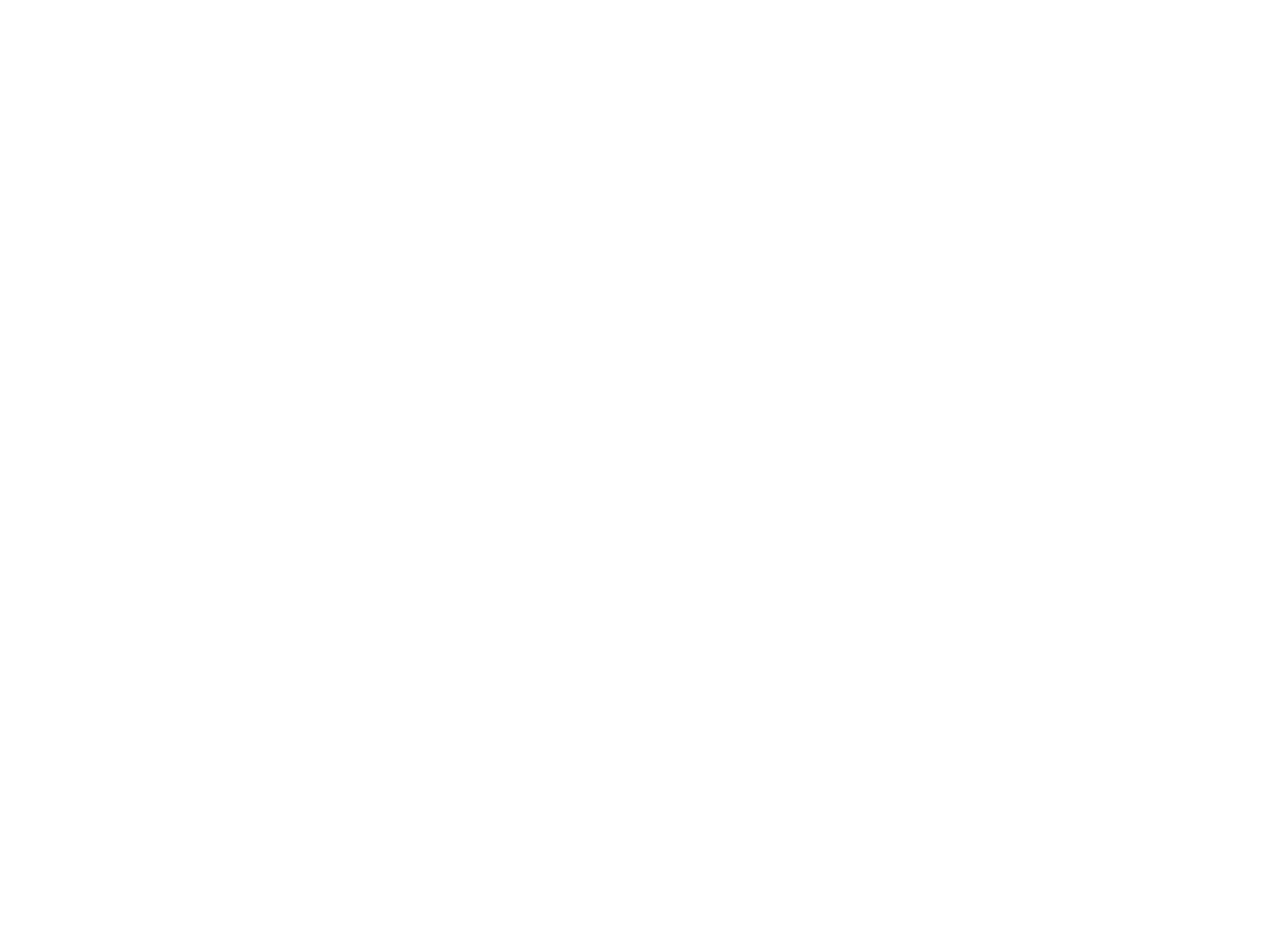
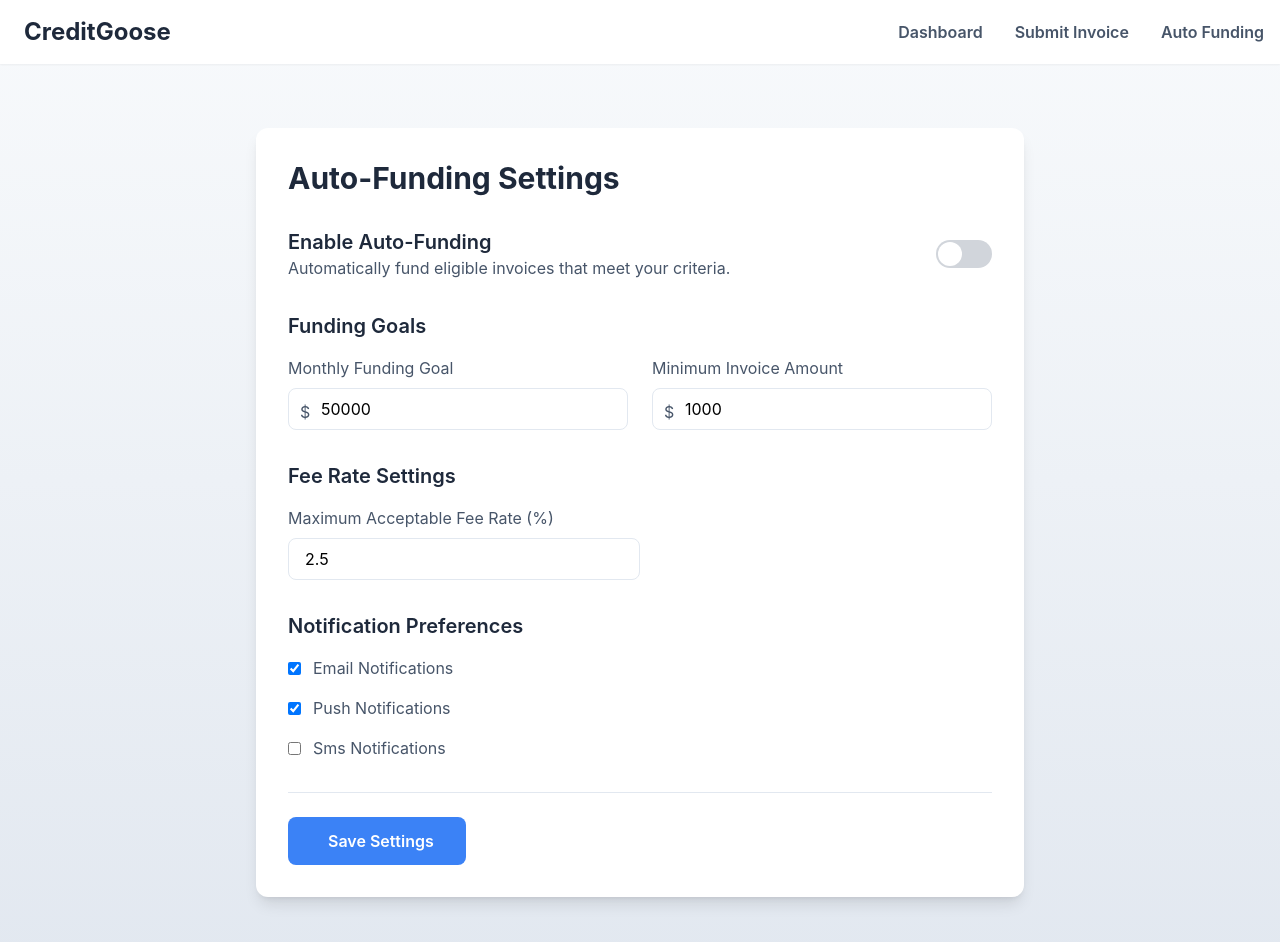
Before and after one commit to mks1313/CreditGoose-React, a React (Create React App) app: page /auto-funding-settings in a window 1280 px wide. Before the commit this address had no page. Shown: the top 942 px of the page. Before the commit the page ends 800 px from the top, so only its background shows below. Built offline with nearby package versions, Linux system fonts and the light colour scheme.

Commit message:
Added auto funding

```diff
--- a/src/App.js
+++ b/src/App.js
@@ -9,7 +9,7 @@ import SubmitInvoice from "./components/submitInvoice";
 import Dashboard from "./components/dashboard";
 import "./App.css";
 import Header from "./components/header";
-
+import AutoFundingSettings from "./components/autoFunding";
 const App = () => {
   return (
     <Router>
@@ -18,6 +18,10 @@ const App = () => {
         <Route path="/submit-invoice" element={<SubmitInvoice />} />
         <Route path="/dashboard" element={<Dashboard />} />
         <Route path="/header" element={<Header />} />
+        <Route
+          path="/auto-funding-settings"
+          element={<AutoFundingSettings />}
+        />
       </Routes>
     </Router>
   );
--- /dev/null
+++ b/src/components/autoFunding.js
@@ -0,0 +1,199 @@
+"use client";
+import React, { useState } from "react";
+import Header from "./header";
+
+const DEFAULT_SETTINGS = {
+  autoFundingEnabled: false,
+  monthlyGoal: 50000,
+  maxFeeRate: 2.5,
+  minimumInvoiceAmount: 1000,
+  notifications: {
+    email: true,
+    push: true,
+    sms: false,
+  },
+};
+
+export default function AutoFundingSettings() {
+  const [settings, setSettings] = useState(DEFAULT_SETTINGS);
+  const [loading, setLoading] = useState(false);
+  const [success, setSuccess] = useState(false);
+  const [error, setError] = useState(null);
+
+  const updateSetting = (key, value) => {
+    setSettings((prev) => ({ ...prev, [key]: value }));
+  };
+
+  const toggleNotification = (type) => {
+    setSettings((prev) => ({
+      ...prev,
+      notifications: {
+        ...prev.notifications,
+        [type]: !prev.notifications[type],
+      },
+    }));
+  };
+
+  const saveSettings = async () => {
+    setLoading(true);
+    setError(null);
+    try {
+      const res = await fetch("/api/settings/auto-funding", {
+        method: "POST",
+        headers: { "Content-Type": "application/json" },
+        body: JSON.stringify(settings),
+      });
+      if (!res.ok) throw new Error("Save failed");
+
+      setSuccess(true);
+      setTimeout(() => setSuccess(false), 3000);
+    } catch (err) {
+      setError("Failed to save settings. Please try again.");
+    } finally {
+      setLoading(false);
+    }
+  };
+
+  return (
+    <div className="min-h-screen bg-gradient-to-b from-[#f8fafc] to-[#e2e8f0]">
+      <Header activePage="auto-funding-settings" />
+
+      <div className="container mx-auto px-4 py-16">
+        <div className="max-w-3xl mx-auto bg-white rounded-xl shadow-lg p-8 space-y-8">
+          <h1 className="text-3xl font-bold font-montserrat text-[#1e293b]">
+            Auto-Funding Settings
+          </h1>
+
+          {error && (
+            <div className="bg-red-100 text-red-700 p-4 rounded-lg">
+              {error}
+            </div>
+          )}
+          {success && (
+            <div className="bg-green-100 text-green-700 p-4 rounded-lg">
+              Settings saved successfully!
+            </div>
+          )}
+
+          {/* Toggle Auto-Funding */}
+          <div className="flex justify-between items-center">
+            <div>
+              <h2 className="text-xl font-semibold text-[#1e293b]">
+                Enable Auto-Funding
+              </h2>
+              <p className="text-[#475569]">
+                Automatically fund eligible invoices that meet your criteria.
+              </p>
+            </div>
+            <label className="relative inline-flex items-center cursor-pointer">
+              <input
+                type="checkbox"
+                checked={settings.autoFundingEnabled}
+                onChange={(e) =>
+                  updateSetting("autoFundingEnabled", e.target.checked)
+                }
+                className="sr-only peer"
+              />
+              <div className="w-14 h-7 bg-gray-300 peer-checked:bg-[#3b82f6] rounded-full relative after:content-[''] after:absolute after:top-[2px] after:left-[2px] after:bg-white after:h-6 after:w-6 after:rounded-full after:transition-transform peer-checked:after:translate-x-7" />
+            </label>
+          </div>
+
+          {/* Funding Goals */}
+          <div>
+            <h2 className="text-xl font-semibold text-[#1e293b] mb-4">
+              Funding Goals
+            </h2>
+            <div className="grid grid-cols-1 md:grid-cols-2 gap-6">
+              {[
+                {
+                  label: "Monthly Funding Goal",
+                  value: settings.monthlyGoal,
+                  key: "monthlyGoal",
+                },
+                {
+                  label: "Minimum Invoice Amount",
+                  value: settings.minimumInvoiceAmount,
+                  key: "minimumInvoiceAmount",
+                },
+              ].map(({ label, value, key }) => (
+                <div key={key}>
+                  <label className="block text-[#475569] mb-2">{label}</label>
+                  <div className="relative">
+                    <span className="absolute left-3 top-3 text-[#475569]">
+                      $
+                    </span>
+                    <input
+                      type="number"
+                      value={value}
+                      onChange={(e) =>
+                        updateSetting(key, Number(e.target.value))
+                      }
+                      className="w-full pl-8 pr-4 py-2 border border-[#e2e8f0] rounded-lg focus:ring-2 focus:ring-[#3b82f6] focus:outline-none"
+                    />
+                  </div>
+                </div>
+              ))}
+            </div>
+          </div>
+
+          {/* Fee Rate */}
+          <div>
+            <h2 className="text-xl font-semibold text-[#1e293b] mb-4">
+              Fee Rate Settings
+            </h2>
+            <label className="block text-[#475569] mb-2">
+              Maximum Acceptable Fee Rate (%)
+            </label>
+            <input
+              type="number"
+              step="0.1"
+              value={settings.maxFeeRate}
+              onChange={(e) =>
+                updateSetting("maxFeeRate", Number(e.target.value))
+              }
+              className="w-full md:w-1/2 px-4 py-2 border border-[#e2e8f0] rounded-lg focus:ring-2 focus:ring-[#3b82f6] focus:outline-none"
+            />
+          </div>
+
+          {/* Notifications */}
+          <div>
+            <h2 className="text-xl font-semibold text-[#1e293b] mb-4">
+              Notification Preferences
+            </h2>
+            <div className="space-y-4">
+              {Object.entries(settings.notifications).map(([type, value]) => (
+                <label key={type} className="flex items-center">
+                  <input
+                    type="checkbox"
+                    checked={value}
+                    onChange={() => toggleNotification(type)}
+                    className="rounded border-[#e2e8f0] text-[#3b82f6] focus:ring-[#3b82f6]"
+                  />
+                  <span className="ml-3 capitalize text-[#475569]">
+                    {type} Notifications
+                  </span>
+                </label>
+              ))}
+            </div>
+          </div>
+
+          {/* Save Button */}
+          <div className="pt-6 border-t border-[#e2e8f0]">
+            <button
+              onClick={saveSettings}
+              disabled={loading}
+              className="w-full md:w-auto px-8 py-3 bg-[#3b82f6] hover:bg-[#2563eb] text-white font-semibold rounded-lg transition duration-300 flex items-center justify-center"
+            >
+              {loading ? (
+                <i className="fas fa-spinner fa-spin mr-2"></i>
+              ) : (
+                <i className="fas fa-save mr-2"></i>
+              )}
+              Save Settings
+            </button>
+          </div>
+        </div>
+      </div>
+    </div>
+  );
+}
--- a/src/components/dashboard.js
+++ b/src/components/dashboard.js
@@ -1,6 +1,7 @@
 import React, { useState, useEffect } from "react";
 import { useNavigate } from "react-router-dom";
 import PropTypes from "prop-types";
+import Header from "./header";
 
 const Dashboard = () => {
   const [invoices, setInvoices] = useState([]);
@@ -60,7 +61,7 @@ const Dashboard = () => {
 
   return (
     <div className="min-h-screen bg-gradient-to-b from-[#f8fafc] to-[#e2e8f0]">
-      {/* <Header activePage="dashboard" /> */}
+      <Header activePage="dashboard" />
 
       <div className="container mx-auto px-4 py-8">
         <h1 className="text-3xl font-bold font-montserrat text-[#1e293b] mb-8">
--- a/src/components/header.js
+++ b/src/components/header.js
@@ -5,6 +5,7 @@ import { useNavigate } from "react-router-dom";
 const NAV_LINKS = [
   { name: "Dashboard", href: "/dashboard" },
   { name: "Submit Invoice", href: "/submit-invoice" },
+  { name: "Auto Funding", href: "/auto-funding-settings" },
 ];
 
 const Header = ({ activePage = "dashboard" }) => {
--- a/src/components/submitInvoice.js
+++ b/src/components/submitInvoice.js
@@ -1,6 +1,7 @@
 import React, { useState } from "react";
 import { useNavigate } from "react-router-dom";
 import PropTypes from "prop-types";
+import Header from "./header";
 
 const SubmitInvoice = () => {
   const navigate = useNavigate();
@@ -143,6 +144,8 @@ const SubmitInvoice = () => {
 
   return (
     <div className="min-h-screen bg-gradient-to-b from-[#f8fafc] to-[#e2e8f0]">
+      <Header activePage="dashboard" />
+
       <div className="container mx-auto px-4 py-8">
         <div className="max-w-2xl mx-auto bg-white rounded-xl shadow-lg p-8">
           <h1 className="text-3xl font-bold font-montserrat text-[#1e293b] mb-6 text-center">
```
